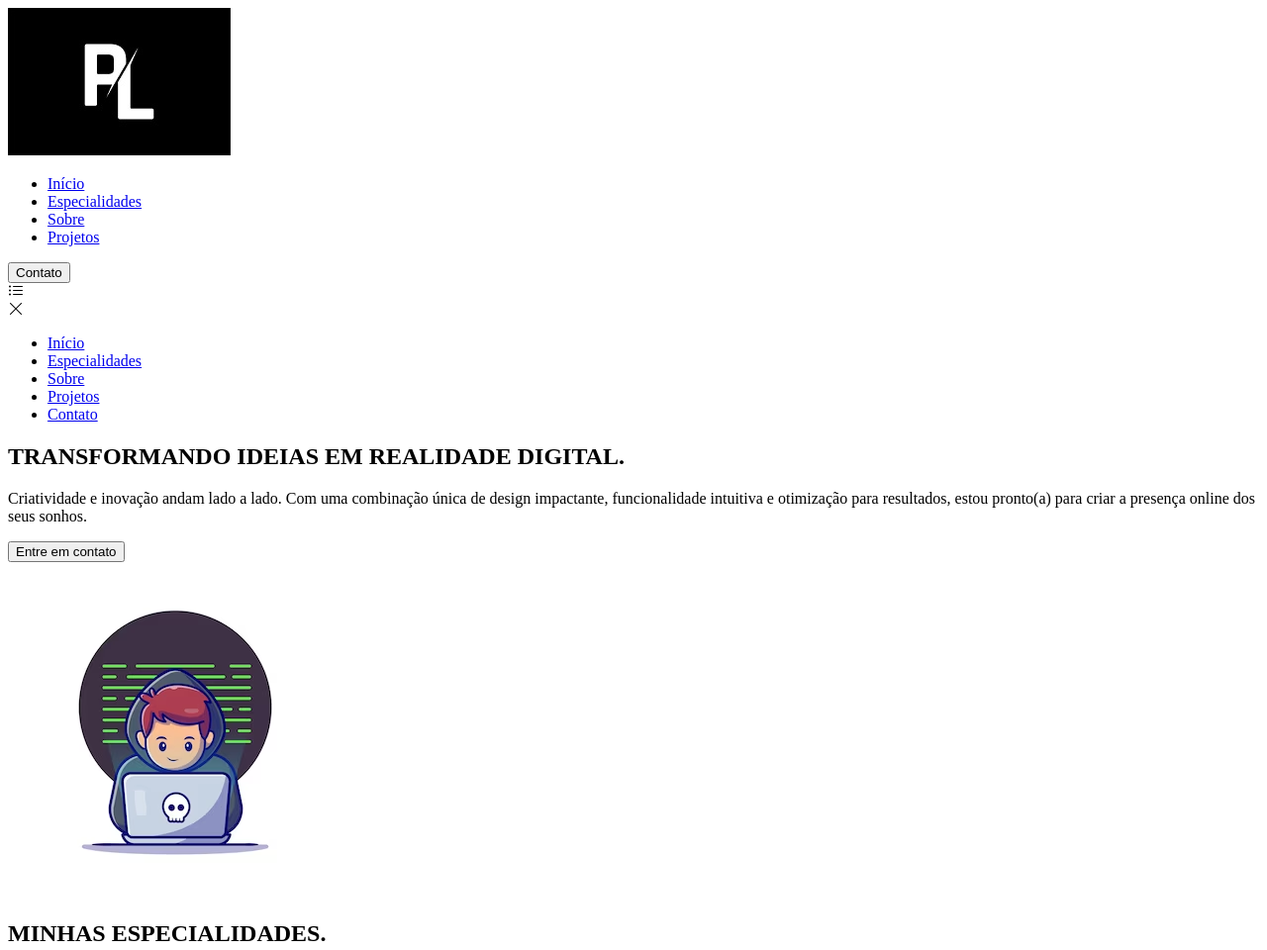
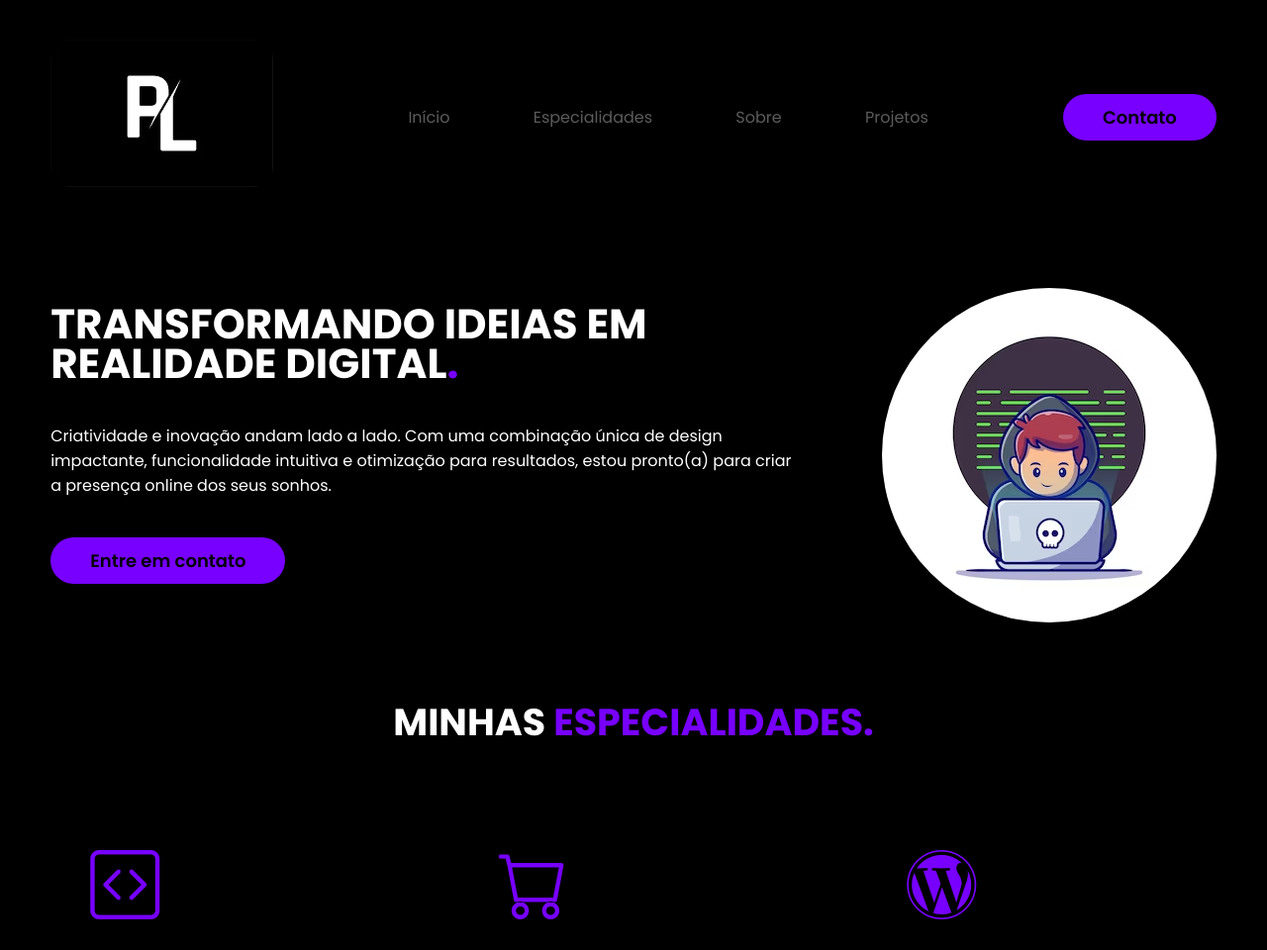
Before and after one commit to pedrooluucas/meu-portifolio, a plain HTML site: page index.html in a window 1280 px wide. Shown: the top 960 px of the page at 99% size. Drawn offline with nearby package versions, Linux system fonts and the light colour scheme; the site is published under a folder, as on GitHub Pages, so addresses that start at the root find nothing.

Commit message:
Diretorio atualizing

```diff
--- a/index.html
+++ b/index.html
@@ -11,9 +11,9 @@
     <!-- BOOTSTRAP ICONS -->
     <link rel="stylesheet" href="https://cdn.jsdelivr.net/npm/bootstrap-icons@1.10.5/font/bootstrap-icons.css">
     <!-- FIM BOOTSTRAP ICONS -->
-    <link rel="stylesheet" href="/css/style.css">
+    <link rel="stylesheet" href="css/style.css">
 
-    <script src="/js/menu.js" defer></script>
+    <script src="js/menu.js" defer></script>
 
     <title>PL Portifolio</title>
 </head>
```
